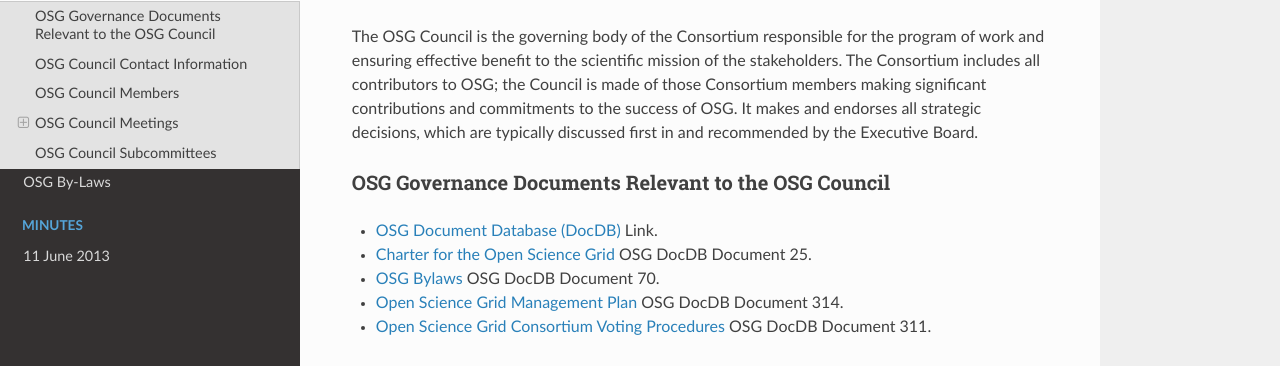
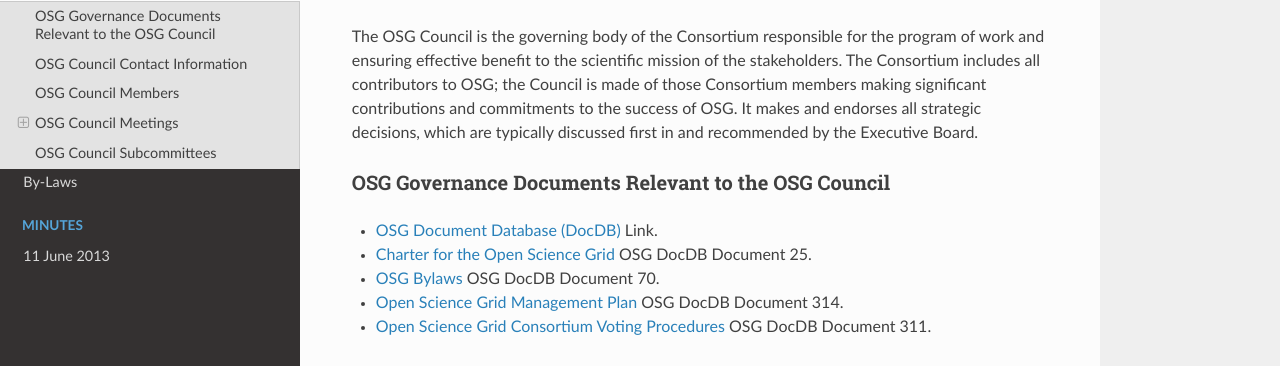
Before and after one commit to osg-htc/council, an MkDocs documentation site: the page built from docs/index.md, in a window 1280 px wide. Shown: the part 135-501 px from the top of the page. Built offline with MkDocs 1.6.1, drawn with Linux system fonts in a browser that asks for light colours; nearby versions of some CDN libraries; old or Windows-style settings are respelled for this version of MkDocs.

```diff
--- a/mkdocs.yml
+++ b/mkdocs.yml
@@ -8,7 +8,7 @@
 
 pages:
 - Home: 'index.md'
-- OSG By-Laws: 'OpenScienceGridBylaws.md'
+- By-Laws: 'OpenScienceGridBylaws.md'
 - Minutes:
   - '11 June 2013': 'minutes/June-11-2013.md'
 
```
Also changed, not shown: docs/img/OpenScienceGridBylaws_Figure_1.jpg (renamed from img/OpenScienceGridBylaws_Figure_1.jpg).
